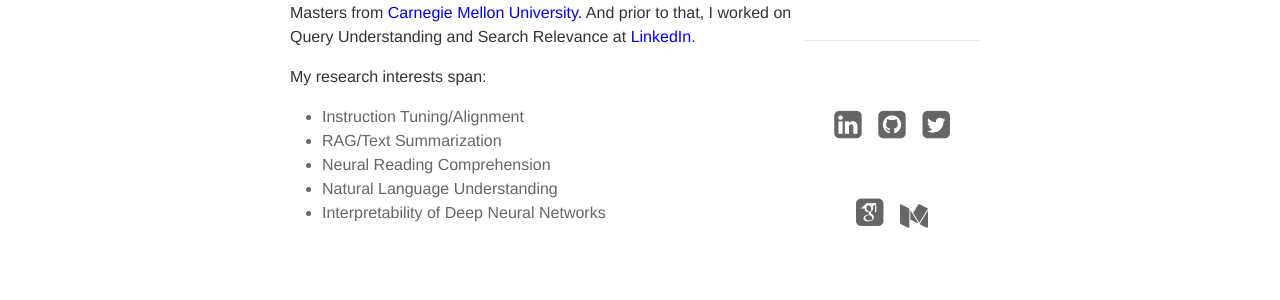
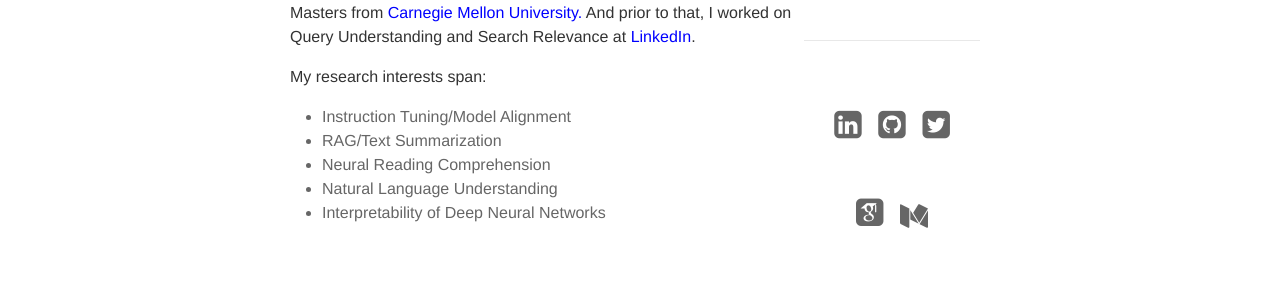
Before and after one commit to kartikperisetla/kartikperisetla.github.io, a Jekyll site: the page built from _pages/about.md, in a window 1280 px wide. Shown: the part 331-631 px from the top of the page. Built offline with Jekyll 4.4.1, drawn with Linux system fonts in a browser that asks for light colours; nearby versions of some CDN libraries; some web fonts are replaced.

Commit message:
nit change

```diff
--- a/_pages/about.md
+++ b/_pages/about.md
@@ -18,7 +18,7 @@ Prior to this, I worked on <a href="https://www.theverge.com/2020/5/11/21254298/
 <p align="left">
 My research interests span:
 <ul>
-<li>Instruction Tuning/Alignment</li>
+<li>Instruction Tuning/Model Alignment</li>
 <li>RAG/Text Summarization</li>
 <li>Neural Reading Comprehension</li>
 <li>Natural Language Understanding</li>
```
